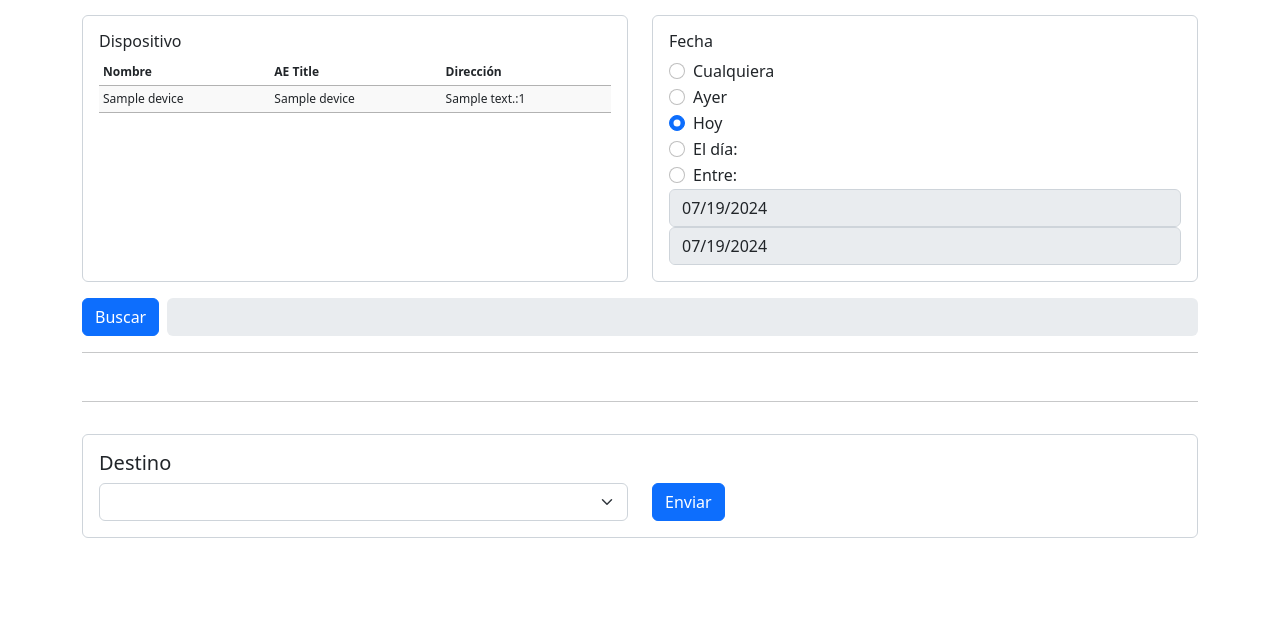
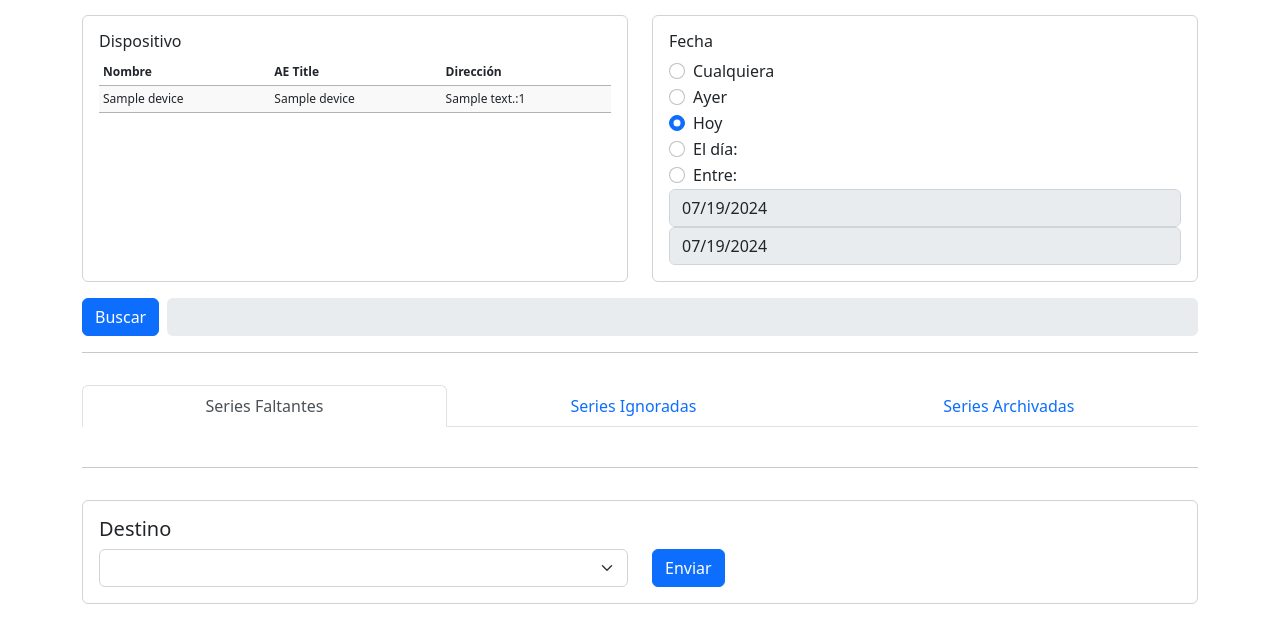
Before and after one commit to FranFunes/DicomWeb, a Flask app: page /checkStorage in a window 1280 px wide. Shown: the part 107-750 px from the top of the page. Run offline with Flask 3, Linux system fonts and the light colour scheme; tables that the repository leaves empty hold one stand-in row (values such as "Sample post"); lists and menus that the app fills with data are empty; some libraries are stand-ins or nearby versions.

Commit message:
Added missing, ignored and archived series panes

```diff
--- a/app_pkg/routes.py
+++ b/app_pkg/routes.py
@@ -333,10 +333,10 @@
         studydate = start_date.strftime('%Y%m%d')+'-'+end_date.strftime('%Y%m%d')
 
     # Find missing series
-    missing_series, series_filtered, discarded_series = check_storage_manager.find_missing_series(request.json['device'], studydate)
+    missing_series, archived_series, ignored_series = check_storage_manager.find_missing_series(request.json['device'], studydate)
 
     # Extract missing series data from datasets
-    series_data = []
+    missing_series_data = []
     for ds in missing_series:
         ds_data = read_dataset(ds, ['PatientName','PatientID',
                                     'StudyDescription','StudyInstanceUID','StudyDate','StudyTime',
@@ -346,14 +346,39 @@
                                     fields_handlers = {'PatientName': lambda x: str(x.value)})
         ds_data['source'] = request.json['device']
         ds_data['level'] = 'SERIES'
-        series_data.append(ds_data)
+        missing_series_data.append(ds_data)
+
+    # Extract filtered series data from datasets
+    ignored_series_data = []
+    for ds in ignored_series:
+        ds_data = read_dataset(ds, ['PatientName','PatientID',
+                                    'StudyDescription','StudyInstanceUID','StudyDate','StudyTime',
+                                    'SeriesTime','SeriesNumber','Modality','SeriesDescription',device.imgs_series,'SeriesInstanceUID'],
+                                    field_names = {device.imgs_series:'ImgsSeries'},
+                                    default_value = '',
+                                    fields_handlers = {'PatientName': lambda x: str(x.value)})
+        ds_data['source'] = request.json['device']
+        ds_data['level'] = 'SERIES'
+        ignored_series_data.append(ds_data)
+
+    # Extract filtered series data from datasets
+    archived_series_data = []
+    for ds in archived_series:
+        ds_data = read_dataset(ds, ['PatientName','PatientID',
+                                    'StudyDescription','StudyInstanceUID','StudyDate','StudyTime',
+                                    'SeriesTime','SeriesNumber','Modality','SeriesDescription',device.imgs_series,'SeriesInstanceUID'],
+                                    field_names = {device.imgs_series:'ImgsSeries'},
+                                    default_value = '',
+                                    fields_handlers = {'PatientName': lambda x: str(x.value)})
+        ds_data['source'] = request.json['device']
+        ds_data['level'] = 'SERIES'
+        archived_series_data.append(ds_data)
 
     data = {
-        "data": series_data,
+        "data": missing_series_data,
+        "ignored_series_data": ignored_series_data,
+        "archived_series_data": archived_series_data,
         "device": request.json['device'],
-        "series_in_device": len(series_filtered) + len(discarded_series),
-        "missing_series": len(missing_series),
-        "filtered_series": len(discarded_series)
     }
 
     return data
--- a/app_pkg/static/checkStorage.js
+++ b/app_pkg/static/checkStorage.js
@@ -26,6 +26,8 @@
             }
             initDestinations()
             initMissingTable()
+            initIgnoredTable()
+            initArchivedTable()
 
         }
     });
@@ -77,7 +79,31 @@
     // Disable progress bar smooth transition
     $('#storageProgress').css({transition: "width 0s ease 0s"})
 
+    // Adjust DataTable width after switching tabs or opening modals
+    $('a[data-bs-toggle="tab"]').on('shown.bs.tab', function(e){
+        $($.fn.dataTable.tables(true)).DataTable()
+           .columns.adjust();
+     });
+
+     $("#orderModal").on('shown.bs.modal', function () {
+        $($.fn.dataTable.tables(true)).DataTable()
+           .columns.adjust();
+    });
+
 });
+
+function initDestinations() {
+    // Append PACS
+    $('#destinations').append($('<option>', { 'PACS' : 'PACS' }).text('PACS'));
+    // Append local device
+    $('#destinations').append($('<option>', { 'Local' : 'Local' }).text('Local'));
+    var selectValues = $('#devices').DataTable().column(0).data()
+    $.each(selectValues, function(key, value) {
+        $('#destinations')
+             .append($('<option>', { value : value })
+             .text(value));
+   });
+}
 
 // Initialize missing series table
 function initMissingTable() {
@@ -131,8 +157,8 @@
             // Change ajax target
             table_studies.ajax.url('/find_missing_series')
             // Initialize table with data stored locally
-            if (localStorage.getItem('storageTable') !== null) {
-                data = JSON.parse(localStorage.getItem('storageTable'))
+            if (localStorage.getItem('missingTable') !== null) {
+                data = JSON.parse(localStorage.getItem('missingTable'))
                 table_studies.rows.add(data).draw()
             }
         }
@@ -144,7 +170,7 @@
         event.preventDefault();
 
         // Clear previous result messages
-        $(".storageResults").remove()
+        $(".badge").remove()
 
         // Start interval to monitor status
         var interval = setInterval(updateStatus, 1000);
@@ -158,8 +184,10 @@
         $('#storageProgress').toggleClass('progress-bar-animated');
         $('#findMissingBtn').prop('disabled', true);
 
-        // Clear table, update ajax url
-        table_studies.clear().draw()
+        // Clear tables
+        $('#missing').DataTable().clear().draw()
+        $('#ignored').DataTable().clear().draw()
+        $('#archived').DataTable().clear().draw()
 
         //Store the query data to be shown after refreshing the page
         sourceDevice = devices_table.rows({ selected: true })[0]
@@ -176,21 +204,27 @@
             $('#storageProgress').toggleClass('progress-bar-animated')
             $('#findMissingBtn').prop('disabled', false);
 
-            var message = $(`<div class="col storageResults">
-                                <div class="alert alert-info alert-dismissible fade show">
-                                    <button type="button" class="btn-close" data-bs-dismiss="alert"></button>
-                                    <strong>${data.device}:</strong>
-                                    <br>
-                                    ${data.series_in_device} series en el dispositivo.
-                                    ${data.missing_series} series faltantes en el PACS.
-                                    ${data.filtered_series} series filtradas.
-                                </div>
-                            </div>`)
-            var title = $("h1")
-            title.parent().append(message)
+            // Show results as badges for each pane
+            var targetElement = $("a[href='#missing-series-tab']");
+            var badge = $(`<span class="badge bg-primary rounded-pill">${data.data.length}</span>`)
+            targetElement.append(badge)
+
+            var targetElement = $("a[href='#ignored-series-tab']");
+            var badge = $(`<span class="badge bg-primary rounded-pill">${data.ignored_series_data.length}</span>`)
+            targetElement.append(badge)
+
+            var targetElement = $("a[href='#archived-series-tab']");
+            var badge = $(`<span class="badge bg-primary rounded-pill">${data.archived_series_data.length}</span>`)
+            targetElement.append(badge)
+
+            // Update ignored and archived tables
+            $('#ignored').DataTable().rows.add(data.ignored_series_data).draw()
+            $('#archived').DataTable().rows.add(data.archived_series_data).draw()
 
             // Store query data locally to be shown after refreshing
-            localStorage.setItem("storageTable",JSON.stringify(table_studies.rows().data().toArray()))
+            localStorage.setItem("missingTable",JSON.stringify(data.data))
+            localStorage.setItem("ignoredTable",JSON.stringify(data.ignored_series_data))
+            localStorage.setItem("archivedTable",JSON.stringify(data.archived_series_data))
             localStorage.setItem("storageDevice", sourceDevice)
             localStorage.setItem("storageDateSelector", dateSelector)
             localStorage.setItem("storageStartDate", startDate)
@@ -225,22 +259,104 @@
                 console.log(xhr.responseText);
             }
             });
-
     });
 }
 
-function initDestinations() {
-    // Append PACS
-    $('#destinations').append($('<option>', { 'PACS' : 'PACS' }).text('PACS'));
-    // Append local device
-    $('#destinations').append($('<option>', { 'Local' : 'Local' }).text('Local'));
-    var selectValues = $('#devices').DataTable().column(0).data()
-    $.each(selectValues, function(key, value) {
-        $('#destinations')
-             .append($('<option>', { value : value })
-             .text(value));
-   });
+function initIgnoredTable() {
+    var table_filtered = $('#ignored').DataTable({
+        ajax: {
+            url: "/empty_table",
+            method: "POST",
+            contentType: 'application/json',
+            dataType: "json"
+          },
+        columns: [
+            { data: 'source', title: 'Dispositivo' },
+            { data: 'PatientName', title: 'Paciente' },
+            { data: 'PatientID', title: 'ID' },
+            { data: 'StudyDate', title: 'Fecha' , type: 'date'},
+            { data: 'SeriesTime', title: 'Hora' },
+            { data: 'StudyDescription', title: 'Estudio' },
+            { data: 'Modality', title: 'Modalidad' },
+            { data: 'SeriesDescription', title: 'Serie' },
+            { data: 'SeriesNumber', title: 'Numero' },
+            { data: 'ImgsSeries', title: 'Imgs' }
+        ],
+        order: [[0, 'asc'], [3, 'asc'],[4, 'asc']],
+        language: {
+            search: 'Buscar',
+            url: 'https://cdn.datatables.net/plug-ins/1.11.5/i18n/es-ES.json',
+            emptyTable: " ",
+            processing: " ",
+        },
+        processing: true,
+        paging: false,
+        scrollY: '500px',
+        scrollX: true,
+        filter: false,
+        select: {
+            style: 'os',
+            selector: 'td',
+            info: false,
+        },
+        initComplete: function() {
+            // Initialize table with locally stored data
+            if (localStorage.getItem('ignoredTable') !== null) {
+                data = JSON.parse(localStorage.getItem('ignoredTable'))
+                table_filtered.rows.add(data).draw()
+            }
+        }
+    });
 }
+
+function initArchivedTable() {
+    var table_filtered = $('#archived').DataTable({
+        ajax: {
+            url: "/empty_table",
+            method: "POST",
+            contentType: 'application/json',
+            dataType: "json"
+          },
+        columns: [
+            { data: 'source', title: 'Dispositivo' },
+            { data: 'PatientName', title: 'Paciente' },
+            { data: 'PatientID', title: 'ID' },
+            { data: 'StudyDate', title: 'Fecha' , type: 'date'},
+            { data: 'SeriesTime', title: 'Hora' },
+            { data: 'StudyDescription', title: 'Estudio' },
+            { data: 'Modality', title: 'Modalidad' },
+            { data: 'SeriesDescription', title: 'Serie' },
+            { data: 'SeriesNumber', title: 'Numero' },
+            { data: 'ImgsSeries', title: 'Imgs' }
+        ],
+        order: [[0, 'asc'], [3, 'asc'],[4, 'asc']],
+        language: {
+            search: 'Buscar',
+            url: 'https://cdn.datatables.net/plug-ins/1.11.5/i18n/es-ES.json',
+            emptyTable: " ",
+            processing: " ",
+        },
+        processing: true,
+        paging: false,
+        scrollY: '500px',
+        scrollX: true,
+        filter: false,
+        select: {
+            style: 'os',
+            selector: 'td',
+            info: false,
+        },
+        initComplete: function() {
+            // Initialize table with locally stored data
+            if (localStorage.getItem('archivedTable') !== null) {
+                data = JSON.parse(localStorage.getItem('archivedTable'))
+                table_filtered.rows.add(data).draw()
+            }
+        }
+    });
+}
+
+
 
 // Refresh status
 function updateStatus () {
@@ -260,6 +376,8 @@
         });
 }
 
+
+
 // Escape special characters in html element id (to be usable by jQuery)
 function jq( myid ) {
     return "#" + myid.replace( /(:|\.|\[|\]|,|=|@)/g, "\\$1" );
--- a/app_pkg/static/styles.css
+++ b/app_pkg/static/styles.css
@@ -6,7 +6,7 @@
   font-size: 0.8rem;
 }
 
-#missing td {
+.smallrows td {
   font-size: 0.85rem;
 }
 
--- a/app_pkg/templates/checkStorage.html
+++ b/app_pkg/templates/checkStorage.html
@@ -101,13 +101,39 @@
                 </div>
             </form>
         </div>
-
         <hr>
 
         <div class="pt-3">
-            <table id="missing" class="display compact nowrap" style="width:100%">
+            <ul class="nav nav-tabs nav-fill" role="tablist">
+                <li class="nav-item text-center">
+                    <a class="nav-link active" data-bs-toggle="tab" href="#missing-series-tab">Series Faltantes</a>
+                </li>
+                <li class="nav-item text-center">
+                    <a class="nav-link" data-bs-toggle="tab" href="#ignored-series-tab">Series Ignoradas</a>
+                </li>
+                <li class="nav-item text-center">
+                    <a class="nav-link" data-bs-toggle="tab" href="#archived-series-tab">Series Archivadas</a>
+                </li>
+            </ul>
 
-            </table>
+            <!-- Tab panes -->
+            <div class="tab-content">
+                <div id="missing-series-tab" class="tab-pane active"><br>
+                    <table id="missing" class="display compact nowrap smallrows" style="width:100%">
+
+                    </table>
+                </div>
+                <div id="ignored-series-tab" class="tab-pane fade"><br>
+                    <table id="ignored" class="display compact nowrap smallrows" style="width:100%">
+
+                    </table>
+                </div>
+                <div id="archived-series-tab" class="tab-pane fade"><br>
+                    <table id="archived" class="display compact nowrap smallrows" style="width:100%">
+
+                    </table>
+                </div>
+            </div>
         </div>
         <hr>
         <div class="row pt-3">
--- a/services/task_manager.py
+++ b/services/task_manager.py
@@ -481,7 +481,7 @@
         ae.release_connections()
 
         # Apply filters
-        discarded_series = list(filter(lambda x: not self.series_filter(x, device_name), series_in_device))
+        ignored_series = list(filter(lambda x: not self.series_filter(x, device_name), series_in_device))
         series_filtered = list(filter(lambda x: self.series_filter(x, device_name), series_in_device))
 
 
@@ -494,6 +494,7 @@
         # Check if each series exists in PACS with the same number of images
         self.status = 'Buscando series en el PACS...'
         missing_series = []
+        archived_series = []
         for idx, series in enumerate(series_filtered):
             # Update progress
             self.progress = idx / len(series_filtered)
@@ -508,6 +509,7 @@
                 series_in_pacs = series_in_pacs[0]
                 if not device['imgs_series'] == 'Unknown':
                     assert series_in_pacs[pacs['imgs_series']].value >= series[device['imgs_series']].value
+                archived_series.append(series)
             except Exception as e:
                 missing_series.append(series)
 
@@ -517,7 +519,7 @@
         self.status = 'Desocupado'
         self.progress = 0
 
-        return missing_series, series_filtered, discarded_series
+        return missing_series, archived_series, ignored_series
 
     def series_filter(self, ds, device_name):
 
```
